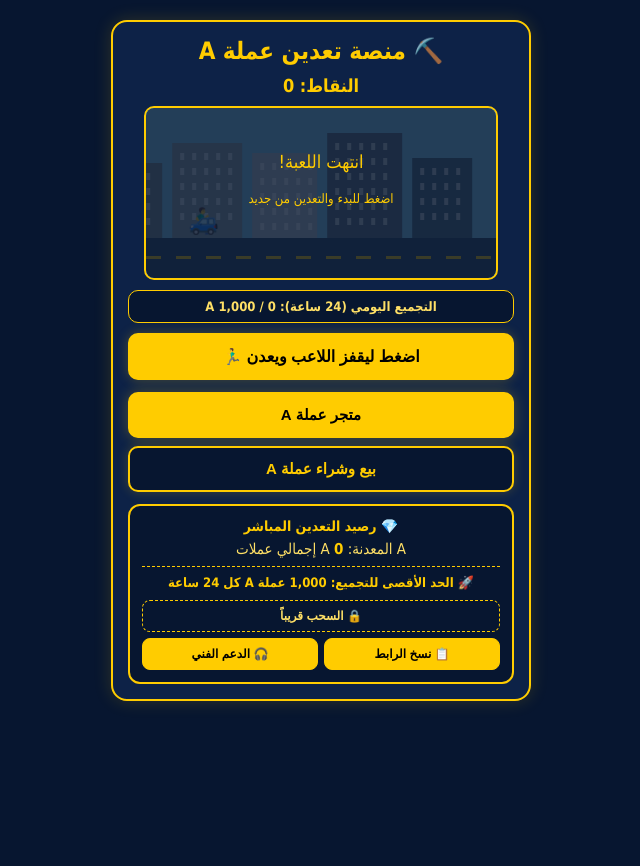
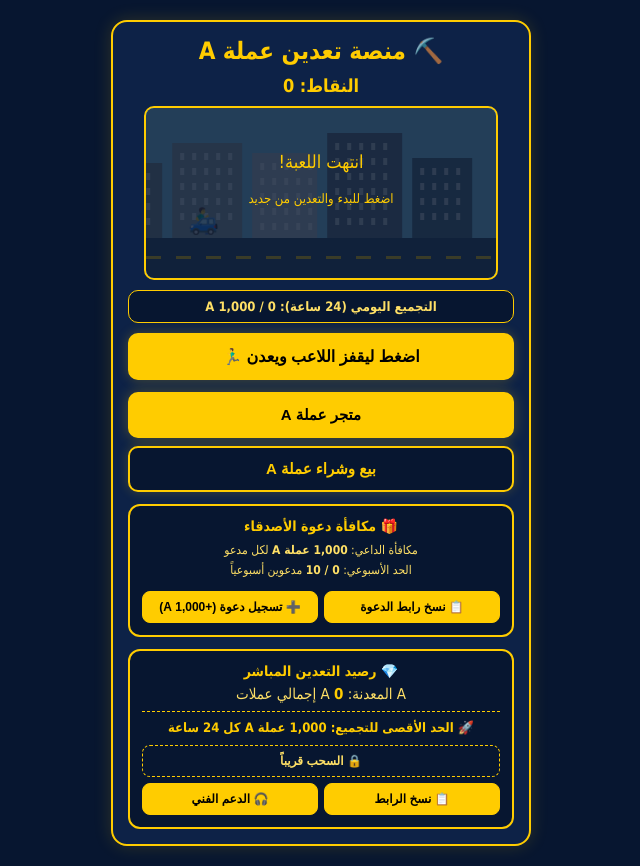
Before and after one commit to AIL0559388930/jump-game, a plain HTML site: page index.html in a window 1280 px wide. Shown: the whole page, without its empty margins (319-959 px from the left). Before the commit the page ends 800 px from the top, so only its background shows below. Drawn offline with Linux system fonts and the light colour scheme.

Commit message:
Update index.html

```diff
--- a/index.html
+++ b/index.html
@@ -187,6 +187,14 @@
             margin-bottom: 10px;
             border-top: 1px dashed var(--yellow);
             padding-top: 8px;
+            text-align: center;
+        }
+
+        .referral-details {
+            font-size: 12px;
+            color: var(--yellow-soft);
+            line-height: 1.7;
+            margin-bottom: 10px;
             text-align: center;
         }
 
@@ -470,6 +478,19 @@
             <button class="trade-direct-btn" onclick="openStoreModal('trade')">بيع وشراء عملة A</button>
         </div>
 
+        <!-- مكافأة الدعوة الأسبوعية -->
+        <div class="ton-wallet-box">
+            <div class="wallet-header">🎁 مكافأة دعوة الأصدقاء</div>
+            <div class="referral-details">
+                مكافأة الداعي: <strong>1,000 عملة A</strong> لكل مدعو<br>
+                الحد الأسبوعي: <strong id="referralCountText">0 / 10</strong> مدعوين أسبوعياً
+            </div>
+            <div class="wallet-btn-group">
+                <button class="action-btn" onclick="copyGameLink()">📋 نسخ رابط الدعوة</button>
+                <button class="action-btn" id="claimReferralBtn" onclick="claimReferralReward()">➕ تسجيل دعوة (+1,000 A)</button>
+            </div>
+        </div>
+
         <!-- لوحة تعدين وحساب اللاعب -->
         <div class="ton-wallet-box">
             <div class="wallet-header">💎 رصيد التعدين المباشر</div>
@@ -594,6 +615,10 @@
         const DAILY_CAP = 1000;
         const WINDOW_24H_MS = 24 * 60 * 60 * 1000;
 
+        const REFERRAL_REWARD = 1000;
+        const WEEKLY_REFERRAL_CAP = 10;
+        const WINDOW_7D_MS = 7 * 24 * 60 * 60 * 1000;
+
         const canvas = document.getElementById("gameCanvas");
         const ctx = canvas.getContext("2d");
 
@@ -602,6 +627,7 @@
         let isGameOver = false;
 
         let dailyState = loadDailyState();
+        let referralState = loadReferralState();
 
         function loadDailyState() {
             const now = Date.now();
@@ -649,6 +675,55 @@
                 dailyState.lastTick = now;
             }
             saveDailyState(dailyState);
+        }
+
+        function loadReferralState() {
+            const now = Date.now();
+            const savedCount = parseInt(localStorage.getItem('pe_weekly_refs')) || 0;
+            const savedStart = parseInt(localStorage.getItem('pe_weekly_ref_start')) || now;
+
+            let state = {
+                invitedThisWeek: Math.min(savedCount, WEEKLY_REFERRAL_CAP),
+                weekStart: savedStart
+            };
+
+            if (now - state.weekStart >= WINDOW_7D_MS) {
+                state.invitedThisWeek = 0;
+                state.weekStart = now;
+            }
+
+            saveReferralState(state);
+            return state;
+        }
+
+        function saveReferralState(state) {
+            localStorage.setItem('pe_weekly_refs', String(state.invitedThisWeek));
+            localStorage.setItem('pe_weekly_ref_start', String(state.weekStart));
+        }
+
+        function refreshReferralWindowIfNeeded() {
+            const now = Date.now();
+            if (now - referralState.weekStart >= WINDOW_7D_MS) {
+                referralState.invitedThisWeek = 0;
+                referralState.weekStart = now;
+                saveReferralState(referralState);
+            }
+        }
+
+        function claimReferralReward() {
+            refreshReferralWindowIfNeeded();
+
+            if (referralState.invitedThisWeek >= WEEKLY_REFERRAL_CAP) {
+                showCustomAlert(`🚫 وصلت للحد الأسبوعي (${WEEKLY_REFERRAL_CAP} مدعوين أسبوعياً).`);
+                updateBalances();
+                return;
+            }
+
+            referralState.invitedThisWeek += 1;
+            gameCoins += REFERRAL_REWARD;
+            saveReferralState(referralState);
+            updateBalances();
+            showCustomAlert(`🎁 تمت إضافة +${REFERRAL_REWARD.toLocaleString()} عملة A لمكافأة الدعوة!`);
         }
 
         function mineACoins(requestedAmount) {
@@ -799,6 +874,7 @@
                         player_id: String(userId),
                         balance_a: gameCoins,
                         daily_mined_a: dailyState.minedToday,
+                        weekly_refs: referralState.invitedThisWeek,
                         message: msg,
                         sent_at: new Date().toISOString()
                     })
@@ -877,9 +953,22 @@
         }
 
         function updateBalances() {
-            document.getElementById("gameCoins").innerText = gameCoins;
+            refreshReferralWindowIfNeeded();
+            document.getElementById("gameCoins").innerText = Number(gameCoins).toLocaleString();
             document.getElementById("dailyCapText").innerText =
                 `التجميع اليومي (24 ساعة): ${Number(dailyState.minedToday).toLocaleString()} / ${DAILY_CAP.toLocaleString()} A`;
+            document.getElementById("referralCountText").innerText =
+                `${referralState.invitedThisWeek} / ${WEEKLY_REFERRAL_CAP}`;
+
+            const refBtn = document.getElementById("claimReferralBtn");
+            if (refBtn) {
+                const isCapped = referralState.invitedThisWeek >= WEEKLY_REFERRAL_CAP;
+                refBtn.disabled = isCapped;
+                refBtn.textContent = isCapped
+                    ? `✅ اكتمل الحد الأسبوعي (${WEEKLY_REFERRAL_CAP})`
+                    : `➕ تسجيل دعوة (+${REFERRAL_REWARD.toLocaleString()} A)`;
+            }
+
             localStorage.setItem('pe_score', score);
             localStorage.setItem('pe_coins', gameCoins);
         }
```
